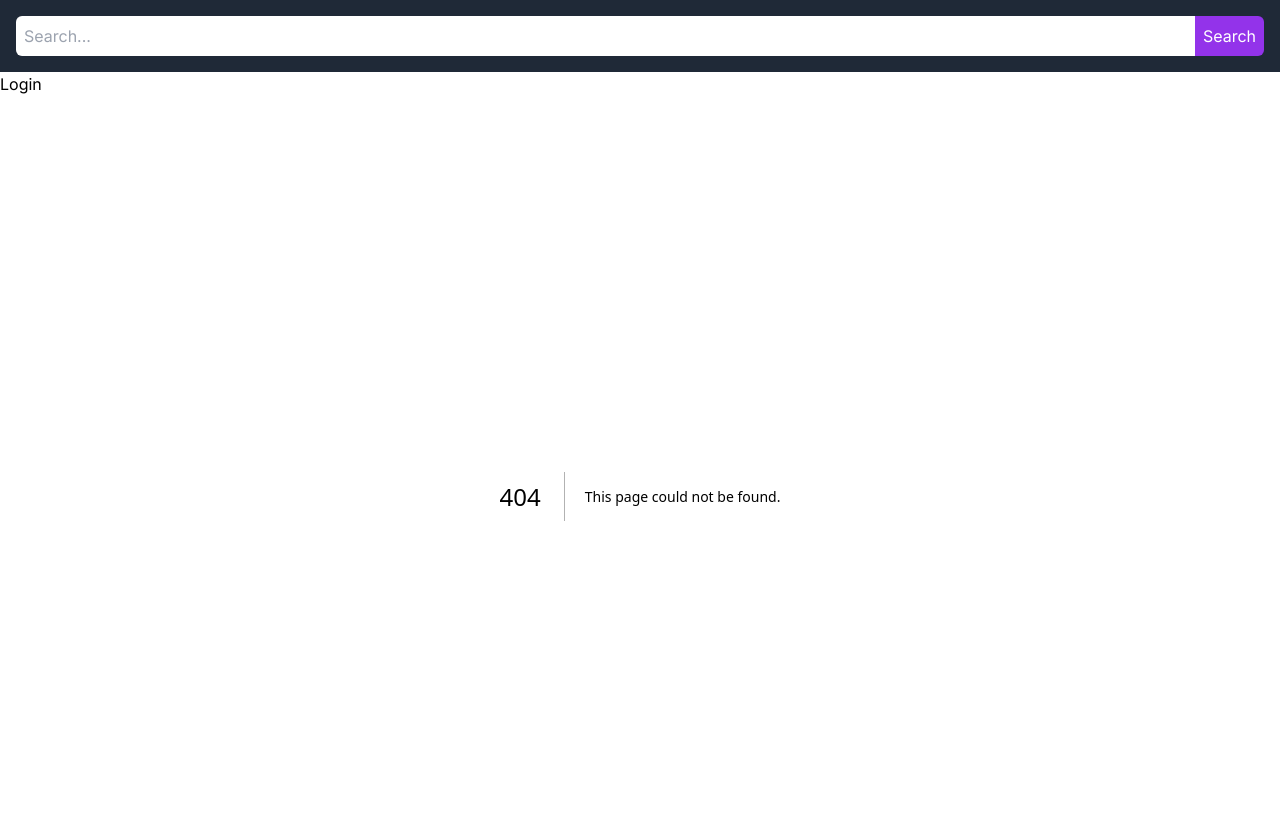
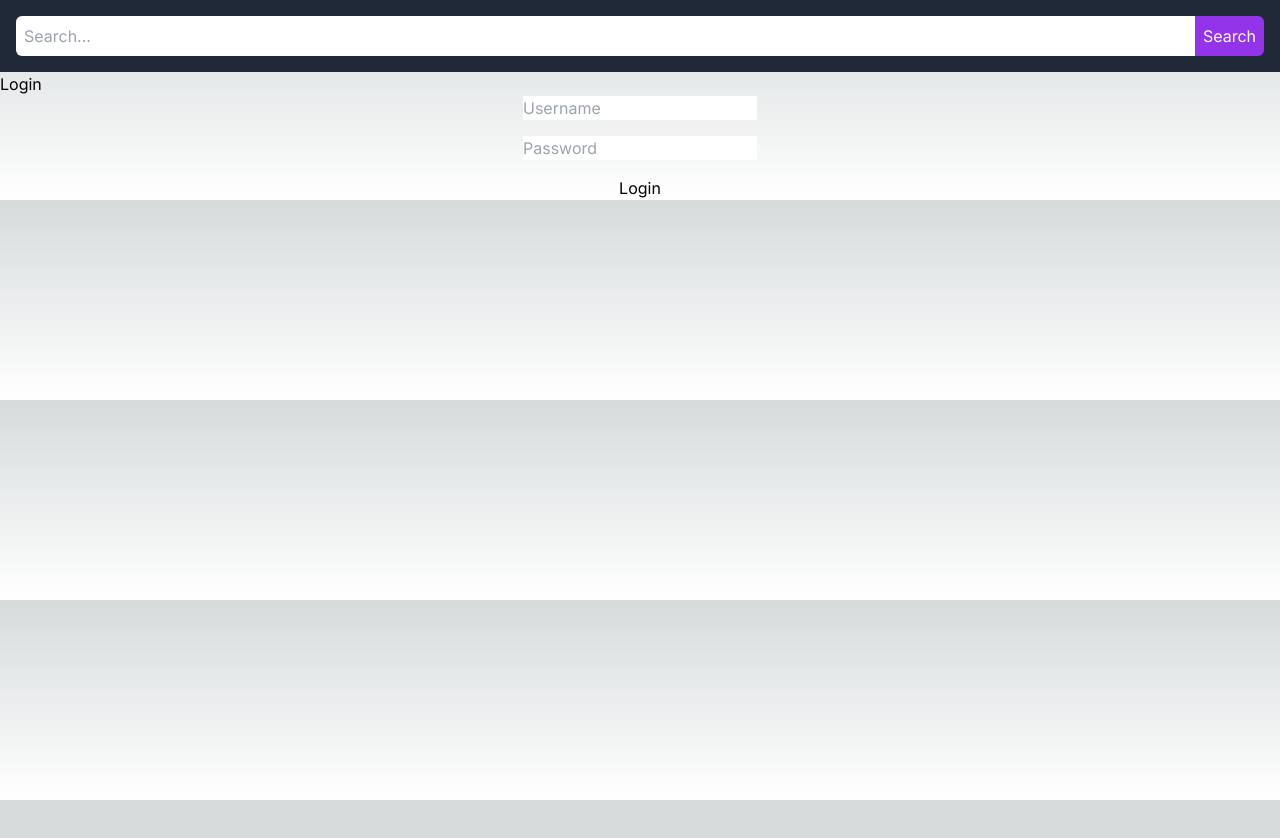
Before and after one commit to HackingGate/AltTube-Next, a Next.js app: page /login in a window 1280 px wide. Before the commit this address had no page. Shown: the top 838 px of the page. After the commit the page ends 800 px from the top, so only its background shows below. Built offline with nearby package versions, Linux system fonts and the light colour scheme.

Commit message:
Pass actual value of email password to login

```diff
--- a/src/app/components/AuthButton.tsx
+++ b/src/app/components/AuthButton.tsx
@@ -4,6 +4,7 @@ import { useDispatch, useSelector } from 'react-redux'
 import { RootState } from '@/app/redux/store/rootReducer'
 import { store } from '../redux/store/configureStore'
 import { loginUser } from '@/app/redux/slice/userSlice'
+import Link from 'next/link'
 
 // Get the specific dispatch type from the store
 type AppDispatch = typeof store.dispatch
@@ -15,14 +16,11 @@ function AuthButton() {
     (state: RootState) => state.user,
   )
 
-  const handleLogin = () => {
-    dispatch(loginUser({ email: 'user1@example.com', password: 'password' }))
-  }
-
   if (accessToken && refreshToken) {
     return <button>Logout</button>
   } else {
-    return <button onClick={handleLogin}>Login</button>
+    // return <button onClick={handleLogin}>Login</button>
+    return <Link href={'/login'}>Login</Link>
   }
 }
 
--- /dev/null
+++ b/src/app/components/LoginForm.tsx
@@ -0,0 +1,27 @@
+import React from 'react'
+
+interface LoginFormProps {
+  onSubmit: (event: React.FormEvent<HTMLFormElement>) => void
+  onEmailChange: (event: React.ChangeEvent<HTMLInputElement>) => void
+  onPasswordChange: (event: React.ChangeEvent<HTMLInputElement>) => void
+}
+
+const LoginForm: React.FC<LoginFormProps> = ({
+  onSubmit,
+  onEmailChange,
+  onPasswordChange,
+}) => {
+  return (
+    <form onSubmit={onSubmit} className={'flex flex-col space-y-4'}>
+      <input type="text" placeholder="Username" onChange={onEmailChange} />
+      <input
+        type="password"
+        placeholder="Password"
+        onChange={onPasswordChange}
+      />
+      <button type="submit">Login</button>
+    </form>
+  )
+}
+
+export default LoginForm
--- /dev/null
+++ b/src/app/login/page.tsx
@@ -0,0 +1,39 @@
+'use client'
+
+import { store } from '../redux/store/configureStore'
+import LoginForm from '@/app/components/LoginForm'
+import { loginUser } from '@/app/redux/slice/userSlice'
+import { useDispatch } from 'react-redux'
+import { useState } from 'react'
+
+// Get the specific dispatch type from the store
+type AppDispatch = typeof store.dispatch
+
+export default function Login() {
+  const dispatch = useDispatch<AppDispatch>()
+
+  const [email, setEmail] = useState<string>('')
+  const [password, setPassword] = useState<string>('')
+
+  const handleLogin = () => {
+    dispatch(loginUser({ email, password }))
+  }
+
+  return (
+    // VStack
+    <div className={'flex flex-col items-center'}>
+      <LoginForm
+        onSubmit={(event) => {
+          event.preventDefault()
+          handleLogin()
+        }}
+        onEmailChange={(event) => {
+          setEmail(event.target.value)
+        }}
+        onPasswordChange={(event) => {
+          setPassword(event.target.value)
+        }}
+      />
+    </div>
+  )
+}
```
